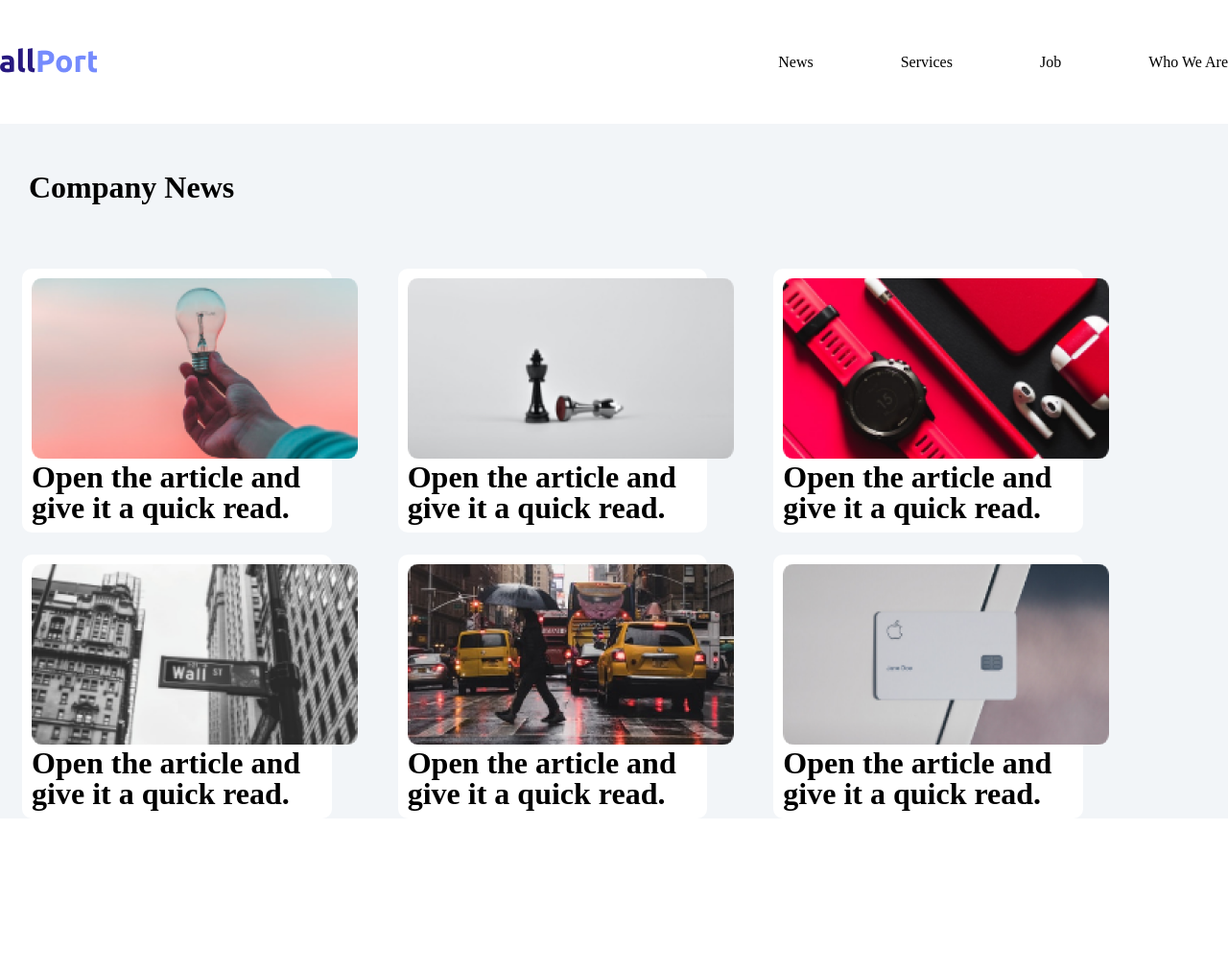
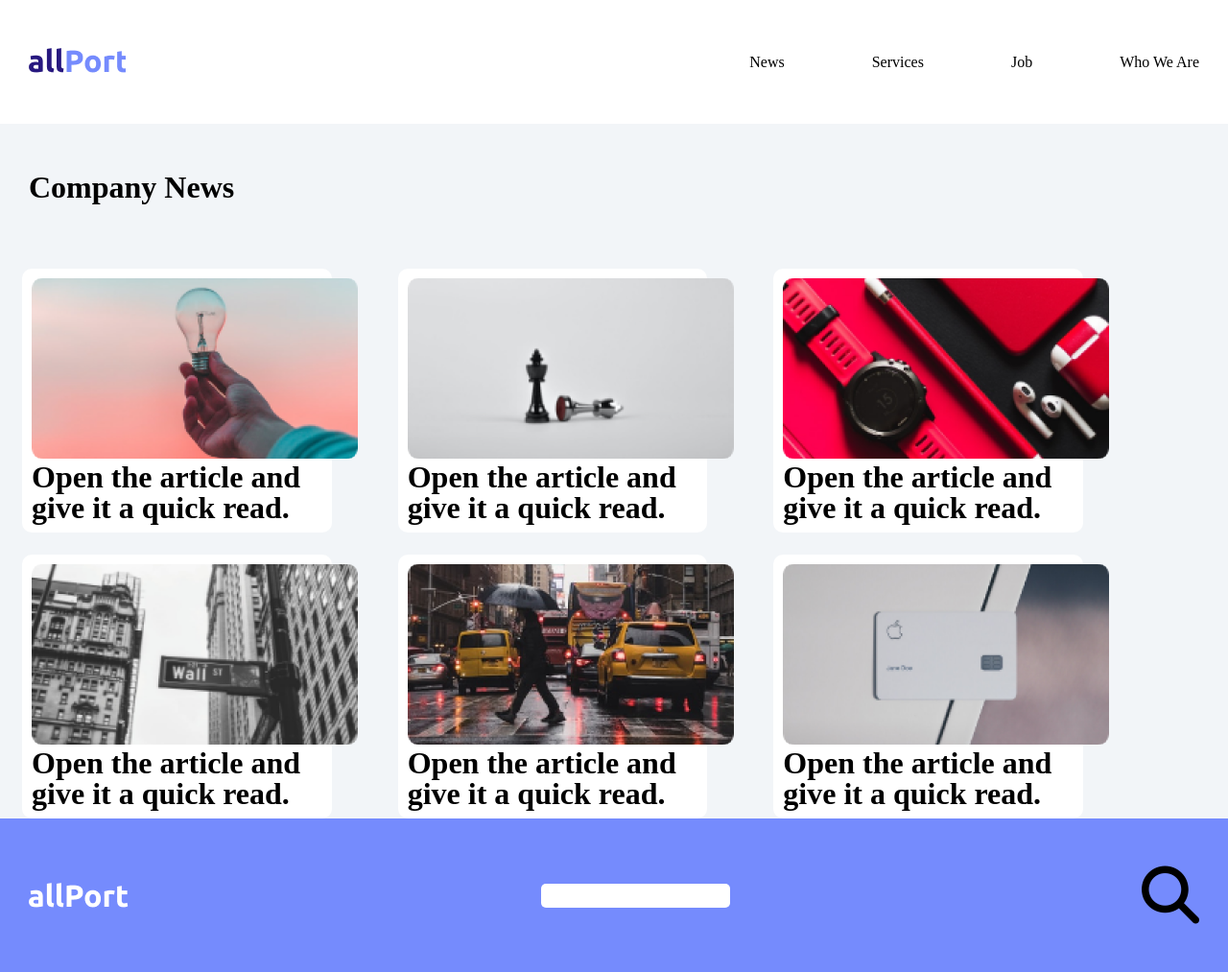
Before and after one commit to chiabera/davaleba-6, a plain HTML site: page index.html in a window 1280 px wide. Shown: the whole page at 96% size. Before the commit the page ends 853 px from the top, so only its background shows below. Drawn offline with Linux system fonts and the light colour scheme.

Commit message:
Footer Added

```diff
--- a/CSS/style.css
+++ b/CSS/style.css
@@ -13,7 +13,7 @@ header {
   display: flex;
   align-items: center;
   justify-content: space-between;
-  padding: 50px 0;
+  padding: 50px 30px;
 }
 
 ul {
@@ -55,3 +55,28 @@ h1 {
   font-weight: bold;
   font-size: 32px;
 }
+
+/* Footer Styles */
+
+footer {
+  width: 100%;
+  background-color: #758bfd;
+  padding: 50px 30px;
+}
+
+.footer_container {
+  display: flex;
+  justify-content: space-between;
+  align-items: center;
+}
+
+.fa-magnifying-glass {
+  color: black;
+  font-size: 60px;
+}
+
+.search {
+  padding: 5px 10px;
+  border-radius: 5px;
+  border: none;
+}
--- a/index.html
+++ b/index.html
@@ -5,7 +5,9 @@
     <meta http-equiv="X-UA-Compatible" content="IE=edge" />
     <meta name="viewport" content="width=device-width, initial-scale=1.0" />
     <link rel="stylesheet" href="CSS/reset.css" />
+    <script src="https://kit.fontawesome.com/6c1cd05655.js" crossorigin="anonymous"></script>
     <link rel="stylesheet" href="CSS/style.css" />
+
     <title>Document</title>
   </head>
   <body>
@@ -63,6 +65,15 @@
         <p>Open the article and <br> give it a quick read.</p></div>
       </div>
     </div>
+
     </section>
+    <!-- FOOTER PART -->
+    <footer>
+        <div class="footer_container">
+        <img src="fotos/allPort1.png" alt="white logo of allport">
+        <input class="search" type="text">
+        <i class="fa-solid fa-magnifying-glass"></i>
+        </div>
+    </footer>
   </body>
 </html>
```
